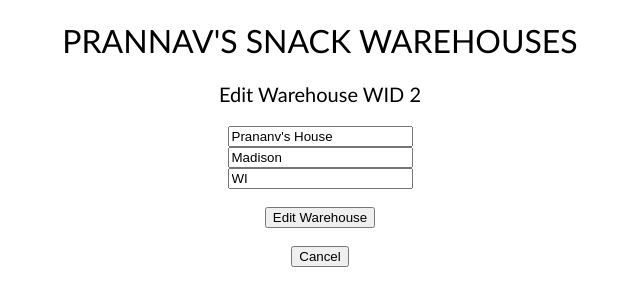
After one commit to bluepra/CRUD_Inventory, a Flask app: page /edit_warehouse/2 in a window 1280 px wide. The commit adds this page. Shown: the top 306 px of the page, without its empty margins (320-960 px from the left). Run offline with Flask 2, Linux system fonts and the light colour scheme; data comes from the database, SQL or seed files in the repository; both versions use the stored data as it was after the commit.

```diff
--- a/app.py
+++ b/app.py
@@ -1,4 +1,3 @@
-from tempfile import TemporaryFile
 from flask import Flask, redirect, render_template, request
 from flask_sqlalchemy import SQLAlchemy
 
@@ -14,24 +13,35 @@ db = SQLAlchemy(app)
 
 
 # Models for the Database
+class Warehouse(db.Model):
+	__tablename__ = "warehouse"
+	wid = db.Column(db.Integer, primary_key = True, unique = True) # Warehouse ID - primary key
+	name = db.Column(db.String(100), nullable = False) # Warehouse Name
+	city = db.Column(db.String(50)) # Quantity
+	state = db.Column(db.String(50)) # Price of item
+
+	# A given warehouse holds many items
+	# items = db.relationship('Item', back_populates="warehouse",
+    #     					cascade="all, delete",
+    #     					passive_deletes=True)
+
+	def __repr__(self):
+		return f"Warehouse('{self.wid}', '{self.name}')"
+
+
 class Item(db.Model):
-	pid = db.Column(db.Integer, primary_key = True) # Product/Item ID - primary key
+	__tablename__ = "item"
+	pid = db.Column(db.Integer, primary_key = True, unique = True) # Product/Item ID - primary key
 	name = db.Column(db.String(100), nullable = False) # Item Name
 	quantity = db.Column(db.Integer, nullable = False) # Quantity
-	price = db.Column(db.Float, nullable = True) # Price of item
+	price = db.Column(db.Float, nullable = False) # Price of item
+	warehouse_id = db.Column(db.Integer, nullable = False)
+
+	# warehouse_id = db.Column(db.Integer, db.ForeignKey('warehouse.wid', ondelete="CASCADE"))
 
 	def __repr__(self):
 		return f"Item('{self.pid}', '{self.name}')"
 
-
-class Warehouse(db.Model):
-	wid = db.Column(db.Integer, primary_key = True) # Warehouse ID - primary key
-	name = db.Column(db.String(100), nullable = False) # Warehouse Name
-	city = db.Column(db.String(50)) # Quantity
-	state = db.Column(db.String(50)) # Price of item
-
-	def __repr__(self):
-		return f"Warehouse('{self.wid}', '{self.name}')"
 
 
 # Default (Inventory) page
@@ -52,13 +62,20 @@ def inventory_page():
 
 	# User submitted an entry
 	elif request.method ==  "POST":
-		new_item_name = request.form['item_input']
-		new_item_quantity = request.form['quantity_input']
-		new_item_price = request.form['price_input']
-		new_item_warehouse = request.form['warehouse_select']
+		new_item_name = request.form['item_input'].strip()
+		new_item_quantity = request.form['quantity_input'].strip()
+		new_item_price = request.form['price_input'].strip()
+		if "warehouse_select" not in request.form.keys():
+			print("\nPROBLEM!!!!!!!\n")
+			error_msg = "Please select a valid WID"
+			render_template("index.html", rows = inventory,
+									warehouses = warehouses, message = error_msg)
+		else:
+			new_item_warehouse = request.form['warehouse_select']
 
 		# Create the new database row - new_item
-		new_item = Item(name = new_item_name, quantity = new_item_quantity, price = new_item_price)
+		new_item = Item(name = new_item_name, quantity = new_item_quantity,
+						price = new_item_price, warehouse_id = new_item_warehouse)
 
 		# Add new entry to database
 		try:
@@ -77,18 +94,10 @@ def inventory_page():
 				error_msg = "SOMETHING ELSE WENT WRONG WITH ADDING ITEM"
 
 			return render_template("index.html", rows = inventory,
-		warehouses = warehouses, message = error_msg)
+									warehouses = warehouses, message = error_msg)
 
 		return redirect("/")
 
-
-def add_item_error_check():
-	"""
-    This function is used to check if user's inputs are valid.
-	Returns True if all input is valid
-	Returns False if there is any error in the input
-    """
-	pass
 
 # Warehouse page
 @app.route("/warehouses", methods = ["POST", "GET"])
@@ -132,6 +141,18 @@ def delete_item(pid):
 @app.route("/delete_warehouse/<int:wid>")
 def delete_warehouse(wid):
 	warehouse_to_remove = db.session.query(Warehouse).get_or_404(wid)
+	inventory = db.session.query(Item).all()
+
+	# Remove all items that are in this warehouse
+	for item in inventory:
+		pid = item.pid
+		if item.warehouse_id == wid:
+			try:
+				item_to_remove = db.session.query(Item).get_or_404(pid)
+				db.session.delete(item_to_remove)
+				db.session.commit()
+			except:
+				return f"Failed to delete item {pid}"
 
 	try:
 		db.session.delete(warehouse_to_remove)
@@ -147,9 +168,9 @@ def edit_item(pid):
 	item_to_edit = db.session.query(Item).get_or_404(pid)
 
 	if request.method == "POST":
-		item_to_edit.name = request.form["item_input"]
-		item_to_edit.quantity = request.form["quantity_input"]
-		item_to_edit.price = request.form["price_input"]
+		item_to_edit.name = request.form["item_input"].strip()
+		item_to_edit.quantity = request.form["quantity_input"].strip()
+		item_to_edit.price = request.form["price_input"].strip()
 		# item_to_edit.warehouse_select = request.form["warehouse_select"]
 
 		try:
@@ -160,12 +181,27 @@ def edit_item(pid):
 		return redirect("/")
 	else:
 		# Get request
-		return render_template("edit_item.html", pid = pid)
+		return render_template("edit_item.html", item = item_to_edit)
 
 
+@app.route("/edit_warehouse/<int:wid>", methods = ["POST", "GET"])
+def edit_warehouse(wid):
+	warehouse_to_edit = db.session.query(Warehouse).get_or_404(wid)
 
+	if request.method == "POST":
+		warehouse_to_edit.name = request.form["w_name_input"].strip()
+		warehouse_to_edit.city = request.form["city_input"].strip()
+		warehouse_to_edit.state = request.form["state_input"].strip()
 
+		try:
+			db.session.commit()
+		except:
+			return "ERROR UPDATING WAREHOUSE"
 
+		return redirect("/warehouses")
+	else:
+		# Get request
+		return render_template("edit_warehouse.html", warehouse = warehouse_to_edit)
 
 if __name__ == "__main__":
 	app.run(debug = True)
--- /dev/null
+++ b/create_db.py
@@ -0,0 +1,6 @@
+# This file is meant to be run ONCE to create the .db file
+
+from app import db
+from app import Item, Warehouse
+
+db.create_all()
--- a/static/style.css
+++ b/static/style.css
@@ -82,4 +82,5 @@
     font-family: 'Gill Sans MT';
     color: black;
     font-size: 20px;
+    text-align: center;
 }
--- /dev/null
+++ b/templates/edit_warehouse.html
@@ -0,0 +1,30 @@
+{% extends 'base.html' %}
+
+{% block page_title %} <title>Edit Warehouse</title> {% endblock %}
+
+{% block body %}
+    <h1 class="title">PRANNAV'S SNACK WAREHOUSES</h1>
+    <p class = "edit_top_message">Edit Warehouse WID {{warehouse.wid}}</p>
+
+    <!-- Form that lets the user edit a existing entry -->
+    <div class = "form">
+        <form action = "/edit_warehouse/{{warehouse.wid}}" method = "POST">
+            <!-- <label for="item_input">Item:</label><br> -->
+            <input id="w_name_input" name = "w_name_input"
+            value="{{warehouse.name}}" required><br>
+
+            <!-- <label for="quantity_input">Quantity:</label><br> -->
+            <input type="text" id="city_input" name="city_input"
+            value="{{warehouse.city}}" required><br>
+
+            <!-- <label for="price_input">Price:</label><br> -->
+            <input type="text" id="state_input" name="state_input"
+            value="{{warehouse.state}}" required><br><br>
+
+            <input type="submit" value="Edit Warehouse">
+        </form><br>
+        <form action = "/warehouses" method = "GET">
+            <input type="submit" value="Cancel">
+        </form>
+    </div>
+{% endblock %}
```
Also changed, not shown: templates/edit_item.html (+9 -8 lines), templates/index.html (+12 -8 lines), templates/warehouses.html (+4 -4 lines), data.db.
